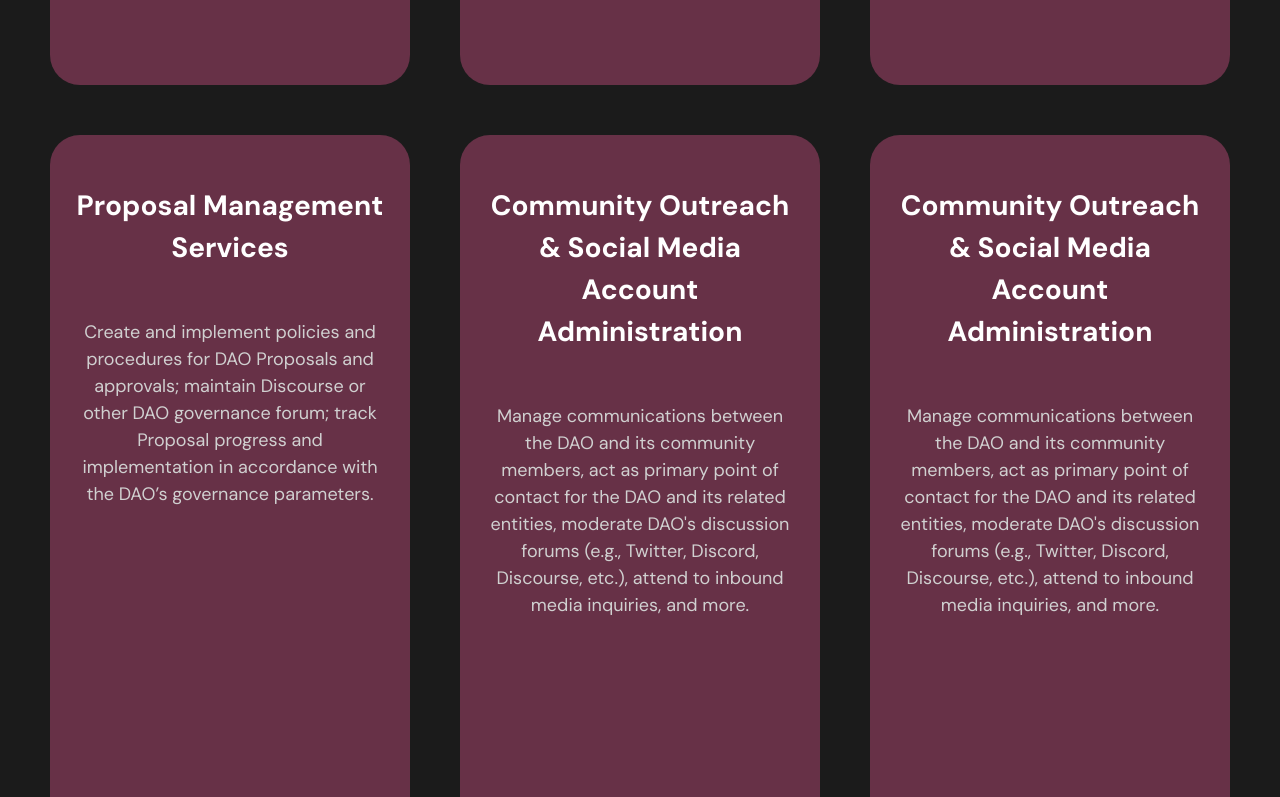
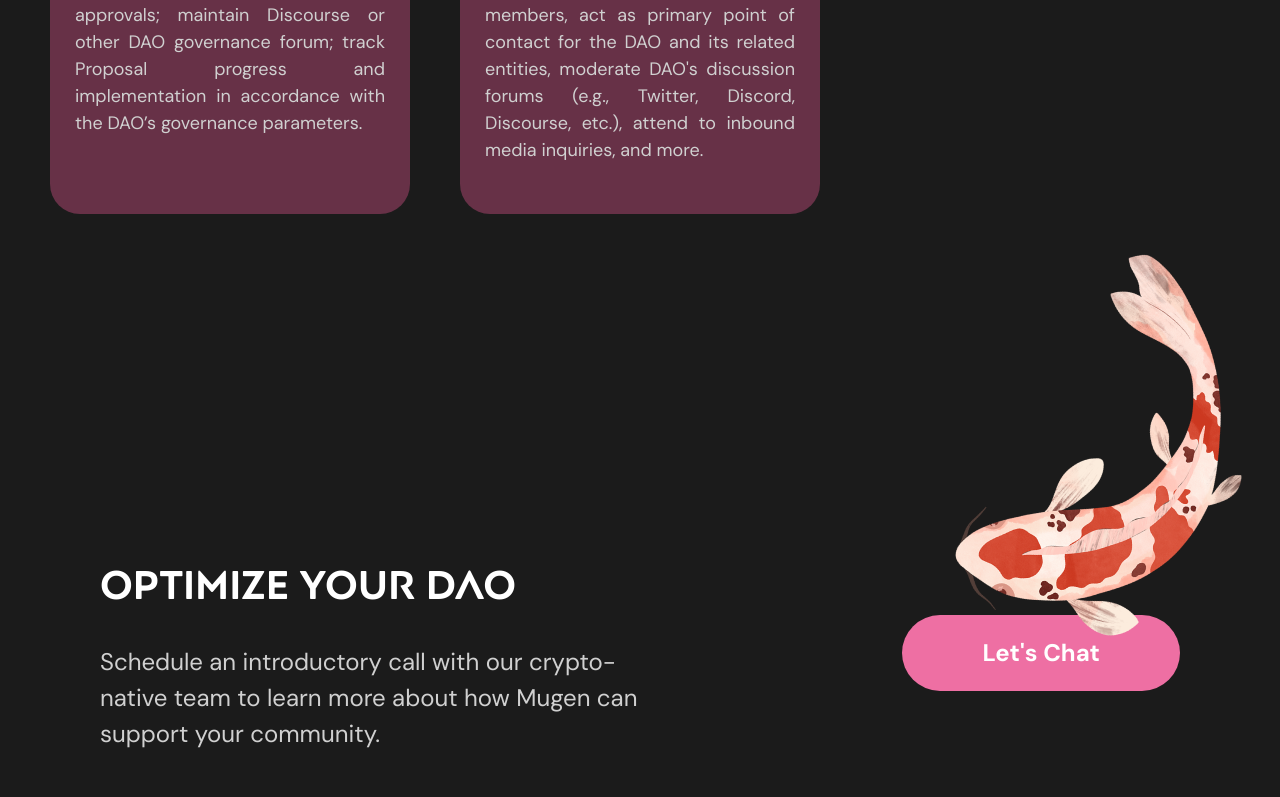
Before and after one commit to MugenDAOAdvisors/mugendaoadvisors.github.io, a Next.js app: page /services in a window 1280 px wide. Shown: the part 2443-3240 px from the top of the page. Built offline with nearby package versions, Linux system fonts and the light colour scheme.

Commit message:
Services update, button links, navbar fixe on mobile

```diff
--- a/components/Home.tsx
+++ b/components/Home.tsx
@@ -1,3 +1,4 @@
+import Link from "next/link";
 
 export default function Home(){
     return(
@@ -6,7 +7,7 @@ export default function Home(){
             <h1 className="">DECENTRALIZED <br></br> TRANSPARENT <br></br> DAO MANAGEMENT SERVICES</h1>
             <p className="lg:w-[65%] 2xl:w-[65%] mt-[15px]">The leading all-in-one solutions platform to launch, manage, and scale your DAO and its related entities in any jurisidction.</p>
             <div className="flex mt-[50px]">
-                <p className="text-white text-[16px] lg:text-[22px] font-medium lg:py-[20px] lg:px-[40px] py-[10px] px-[20px] bg-[#EE6FA3] rounded-full">Explore Now</p>
+                <Link href="/services"><p className="text-black text-[16px] lg:text-[22px] font-medium lg:py-[20px] lg:px-[40px] py-[10px] px-[20px] bg-[#EE6FA3] rounded-full">Explore Now</p></Link>
             </div>
         </div>
         <div className="hidden lg:block absolute right-0 w-1/3">
--- a/components/Navbar.tsx
+++ b/components/Navbar.tsx
@@ -1,5 +1,5 @@
 import Link from "next/link";
-import { useState } from "react";
+import { useEffect, useState } from "react";
 
 export default function Navbar() {
 const navigation = [
@@ -25,6 +25,16 @@ const [isMenuOpen, setIsMenuOpen] = useState(false);
 const handleMenuToggle = () => {
 setIsMenuOpen(!isMenuOpen);
 };
+
+
+useEffect(() => {
+    document.body.style.overflow = isMenuOpen ? "hidden" : "auto";
+
+    return () => {
+        document.body.style.overflow ="auto";
+    }
+}, [isMenuOpen])
+
 
 return (
 <nav>
@@ -52,13 +62,13 @@ return (
     </div>
 
     {/* MOBILE */}
-    <div className="block lg:hidden">
+    <div className="block lg:hidden bg-[#1B1B1B]">
     <button onClick={handleMenuToggle}>
         <img src="/Menu.svg" alt="menu" className="w-[50px] h-[50px] m-[10px]"></img>
     </button>
     <div
-        className={`${
-        isMenuOpen ? "w-screen h-screen" : "w-0 h-0"
+        className={` bg-[#1B1B1B] z-10 ${
+        isMenuOpen ? "w-screen h-screen fixed bg" : "w-0 h-0 static"
         } transition-all duration-250`}
     >
         <div
--- a/pages/about.tsx
+++ b/pages/about.tsx
@@ -1,6 +1,7 @@
 import Footer from "@/components/Footer";
 import Navbar from "@/components/Navbar";
 import Head from "next/head";
+import Link from "next/link";
 
 export default function About(){
     return(
@@ -13,28 +14,29 @@ export default function About(){
             </section>
 
             <section className="2xl:px-[130px] lg:px-[50px] px-[20px] mt-[200px] flex relative">
-                <div className="lg:w-1/2 flex flex-col gap-[15px]">
+                <div className="md:w-1/2 flex flex-col gap-[15px]">
                     <h1 className="uppercase">Who <span className="underlinedGradientText">we</span> are</h1>
                     <p>We are a bespoke Web3 consulting firm that provides a full suite of solutions for projects who want to achieve maximum decentralization, transparency and scalability. We provide a professional service by those coming from the top blockchain industry projects performing all functions required to run DAOs and Foundation Companies in any jurisdiction.</p>
                 </div>
-                <div className="hidden lg:block absolute right-0 w-1/3">
+                <div className="hidden md:block absolute right-0 w-1/3">
                     <img src="mugen_cherry.png" className="w-full"></img>
                 </div>
             </section>
 
-            <section className="2xl:px-[130px] lg:px-[50px] px-[20px] lg:mt-[500px] mt-[200px]">
-                <div className="flex lg:space-x-[250px]">
-                    <div className="w-1/2 hidden lg:block">
-                        <img src="/mugen_maple.png"></img>
-                    </div>
-                    <div className="lg:w-1/2 flex flex-col">
-                        <h3>We believe bespoke is best when building your community infrastructure.</h3>
-                        <p className="mt-[15px]">We do not believe in one-size-fits all configurations to accommodate your DAO's needs. We will work with your community to provide the DAO with the tools it needs to focus on its mission.</p>
-                        <div className="flex mt-[50px]">
-                            <p className="text-black px-[50px] py-[20px] text-center bg-[#EE6FA3] rounded-full font-medium">Explore Now</p>
-                        </div>
-                    </div>
+
+            <section className="2xl:px-[130px] lg:px-[50px] px-[20px] lg:mt-[500px] mt-[200px] flex relative">
+            <div className="hidden md:block absolute left-0 w-1/3 rotate-180 -scale-y-[1]">
+                    <img src="mugen_cherry.png" className="w-full"></img>
                 </div>
+                <div className="md:w-1/2"></div>
+                <div className="md:w-1/2 flex flex-col gap-[15px]">
+                <h3>We believe bespoke is best when building your community infrastructure.</h3>
+                <p className="mt-[15px]">We do not believe in one-size-fits all configurations to accommodate your DAO's needs. We will work with your community to provide the DAO with the tools it needs to focus on its mission.</p>
+                <div className="flex mt-[50px]">
+                    <Link href="/services"><p className="text-black px-[50px] py-[20px] text-center bg-[#EE6FA3] rounded-full font-medium">Explore Now</p></Link>
+                </div>
+                </div>
+
             </section>
 
             <section className="2xl:pl-[130px] lg:pl-[50px] lg:pr-0 px-[20px] lg:mt-[500px] mt-[200px]">
@@ -43,11 +45,11 @@ export default function About(){
                         <h3>Comprehensive or a la carte service offerings available at rates that work for you.</h3>
                         <p className="mt-[15px]">Pricing is available upon request and depends on the functions required and activities by the DAO, Foundation or Operating Company. <br></br> <br></br>Competitive fees payable in fiat and/or native tokens.</p>
                         <div className="flex mt-[50px]">
-                            <p className="text-black px-[50px] py-[20px] text-center bg-[#EE6FA3] rounded-full ">Explore Now</p>
+                            <Link href="/services"><p className="text-black px-[50px] py-[20px] text-center bg-[#EE6FA3] rounded-full font-medium">Explore Now</p></Link>
                         </div>
                     </div>
-                    <div className="w-1/2 hidden lg:block justify-end">
-                        <img src="/maple_branch.png"></img>
+                    <div className="w-1/2 pointer-events-none hidden md:block">
+                        <img src="/mugen_koi.png"></img>
                     </div>
                 </div>
             </section>
@@ -59,7 +61,7 @@ export default function About(){
                         <p>Schedule an introductory call with our crypto-native team to learn more about how Mugen can support your community.</p>
                     </div>
                     <div>
-                        <p className="text-black px-[80px] py-[20px] font-bold bg-white rounded-full ">Let's Chat</p>
+                        <Link href="/contact"><p className="text-black px-[80px] py-[20px] font-bold bg-white rounded-full">Let's Chat</p></Link>
                     </div>
                 </div>
             </section>
--- a/pages/services.tsx
+++ b/pages/services.tsx
@@ -1,6 +1,7 @@
 import Footer from "@/components/Footer";
 import Navbar from "@/components/Navbar";
 import Head from "next/head";
+import Link from "next/link";
 import { useEffect, useRef, useState } from "react";
 
 export default function Services() {
@@ -47,7 +48,7 @@ useEffect(() => {
     },
     {
         name: "Strategy, Growth & Scalability Advisory Services",
-        text:" Consult with community and core team to: transform contributors’ ideas into long-term and sustainable operations; provide advice and guidance regarding the DAO’s (or related entities’) leadership on new developments within the industry, and policy development in accordance with growth objectives; design and implementing support for the DAO’s strategies, plans and procedures; risk reduction for commercial relationships, corporate, tax, regulation, and employment issues; and advise on regulatory environment and operational restrictions with legal counsel."    },
+        text:"Consult with community and core team to provide advice and guidance regarding the DAO’s (or related entities’) leadership on current regulatory environment and operational restrictions with legal counsel; design and implement procedures for risk reduction in commercial relationships, corporate, tax, regulation, and employment issues."    },
     {
         name: "Ecosystem & Grants Program Management",
         text:"Establish bespoke policies and procedures for disbursing funds to grant recipients; establish competitive bid system for DAO proposals; and manage grants program in accordance with the DAO’s policies and procedures.",
@@ -103,33 +104,23 @@ return (
     </div>
     <div className="grid grid-cols-1 xl:grid-cols-3 lg:gap-[50px] gap-[30px] justify-items-center">
         {services.map((service, index)=> (
-            <div key={index} className="flex flex-col items-center gap-[50px] bg-[#673147] py-[50px] px-[25px] rounded-[30px] text-center xl:h-[700px]">
-            <p className="font-bold text-[28px] text-white">
+            <div key={index} className="flex flex-col items-center gap-[50px] bg-[#673147] py-[50px] px-[25px] rounded-[30px] ">
+            <p className="font-bold text-[26px] text-white text-center lg:h-[100px]">
                 {service.name}
             </p>
-            <p className="text-[18px]">
+            <p className="text-[18px] text-justify">
                 {service.text}
             </p>
         </div>
         ))}
-            <div className="flex flex-col items-center gap-[50px] bg-[#673147] py-[50px] px-[25px] rounded-[30px] text-center">
-                <p className="font-bold text-[28px] text-white">
-                    Community Outreach & Social Media Account Administration
-                </p>
-                <p className="text-[18px]">
-                    Manage communications between the DAO and its community members, act as
-                    primary point of contact for the DAO and its related entities, moderate DAO's
-                    discussion forums (e.g., Twitter, Discord, Discourse, etc.), attend to inbound
-                    media inquiries, and more.
-                </p>
-            </div>
+
     </div>
     </section>
 
     <section className="2xl:px-[130px] lg:px-[50px] px-[20px] mb-[130px] mt-[250px] relative">
     <img
             src="/mugen_koi.png"
-            className="absolute hidden lg:block right-0 2xl:-top-[30%] -top-[60%]"
+            className="absolute hidden lg:block right-0 2xl:-top-[30%] -top-[60%] pointer-events-none"
             ></img>
     <div className="flex flex-col lg:flex-row  px-[20px] py-[20px] lg:px-[50px] 2xl:px-[150px] lg:py-[90px] space-y-[100px] lg:space-y-[0] items-center justify-between rounded-[30px]">
         <div className="flex flex-col space-y-[30px] lg:w-1/2 ">
@@ -139,9 +130,9 @@ return (
         </p>
         </div>
         <div>
-        <p className="text-white px-[80px] py-[20px] font-bold bg-[#EE6FA3] rounded-full ">
+        <Link href="/contact"><p className="text-white px-[80px] py-[20px] font-bold bg-[#EE6FA3] rounded-full ">
             Let's Chat
-        </p>
+        </p></Link>
         </div>
     </div>
     </section>
```
Also changed, not shown: 2 other files (tests, documents, lock files or other folders).
